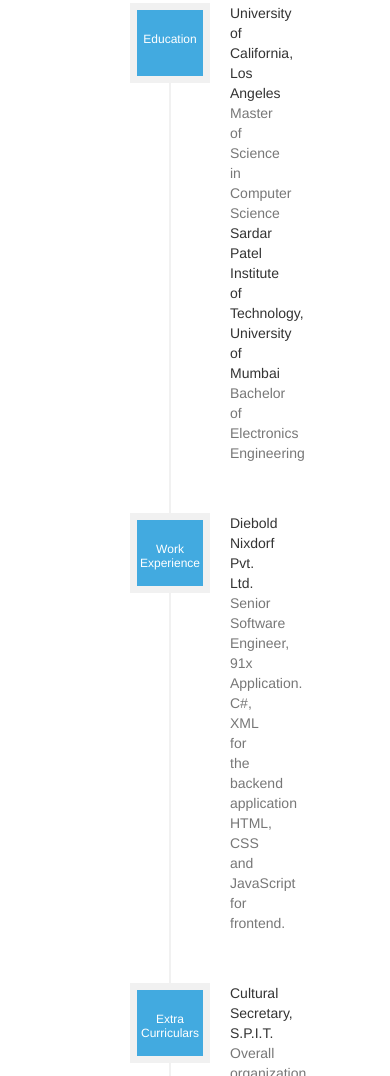
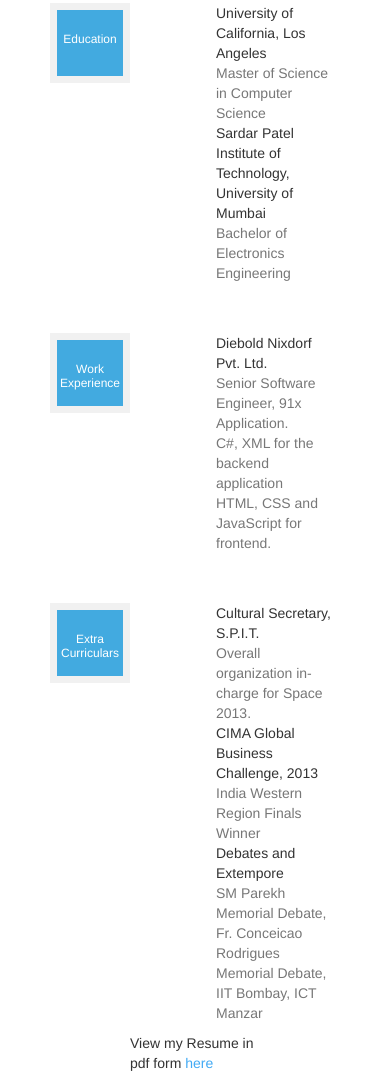
Before and after one commit to BrendonFaleiro/BrendonFaleiro.github.io, a plain HTML site: page index.html in a window 390 px wide. Shown: the part 556-1632 px from the top of the page. Drawn offline with nearby package versions, Linux system fonts and the light colour scheme.

Commit message:
Fixing css for mobile views

```diff
--- a/Brendon_Data/style/default.css
+++ b/Brendon_Data/style/default.css
@@ -216,34 +216,27 @@ span.copyright{
     padding: 20px;
     text-align: center;
 }
+
+/*Timeline*/
+
 .timeline{
     list-style: none;
     padding: 0;
     position: relative;
-}
-.timeline:before {
-  top: 0;
-  bottom: 0;
-  position: absolute;
-  content: "";
-  width: 2px;
-  background-color: #f1f1f1;
-  left: 40px;
-  margin-left: -1.5px;
 }
 .timeline > li {
   margin-bottom: 50px;
   position: relative;
   min-height: 50px;
 }
+
 .timeline > li:before,
 .timeline > li:after {
   content: " ";
   display: table;
-}
-.timeline > li:after {
   clear: both;
-}
+  }
+
 .timeline > li .timeline-panel {
   width: 100%;
   float: right;
@@ -251,18 +244,8 @@ span.copyright{
   position: relative;
   text-align: left;
 }
-.timeline > li .timeline-panel:before {
-  border-left-width: 0;
-  border-right-width: 15px;
-  left: -15px;
-  right: auto;
-}
-.timeline > li .timeline-panel:after {
-  border-left-width: 0;
-  border-right-width: 15px;
-  left: -15px;
-  right: auto;
-}
+
+
 .timeline > li .timeline-image {
   left: 0;
   margin-left: 0;
@@ -311,11 +294,56 @@ span.copyright{
 .timeline .timeline-body > ul {
   margin-bottom: 0;
 }
+@media (max-width:399px){
+.timeline > li .timeline-panel {
+  text-align: left;
+  left: -1em;
+  }
+.timeline > li .timeline-image {
+  left: -80;
+}
+.timeline > li.timeline-inverted > .timeline-panel {
+  text-align: left;
+  left: -1em;
+}
+.timeline .timeline-body > p,
+.timeline .timeline-body > ul {
+  margin-bottom: 0;
+  width:120px;
 
+}
+.timeline > li:last-child {
+  margin-top: 20px;
+}
+
+
+}
 @media (min-width: 400px){
-   .timeline:before {
-    left: -17%;
-  }
+.timeline:before {
+  top: 0;
+  bottom: 0;
+  position: absolute;
+  content: "";
+  width: 2px;
+  background-color: #f1f1f1;
+  left: -1.7em;
+  margin-left: -1.5px;
+}
+.timeline > li .timeline-panel:before {
+  border-left-width: 0;
+  border-right-width: 15px;
+  right: auto;
+}
+.timeline > li .timeline-panel:after {
+  border-left-width: 0;
+  border-right-width: 15px;
+  left: -15px;
+  right: auto;
+}
+.timeline > li:after {
+  clear: both;
+}
+
   .timeline > li {
     margin-bottom: 100px;
     min-height: 100px;
```
